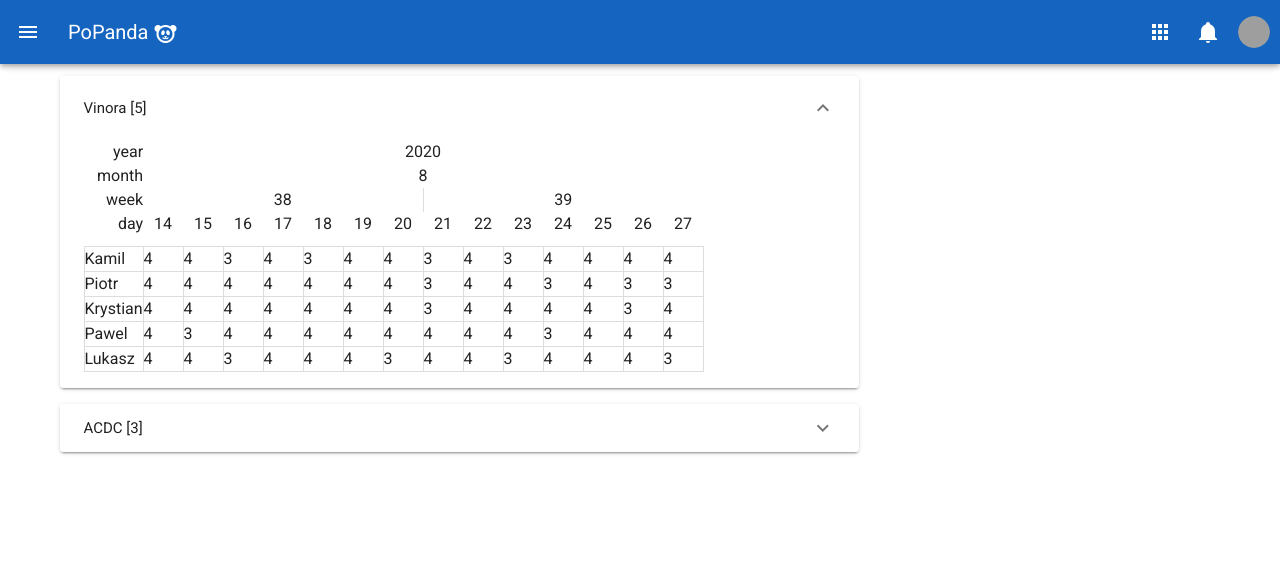
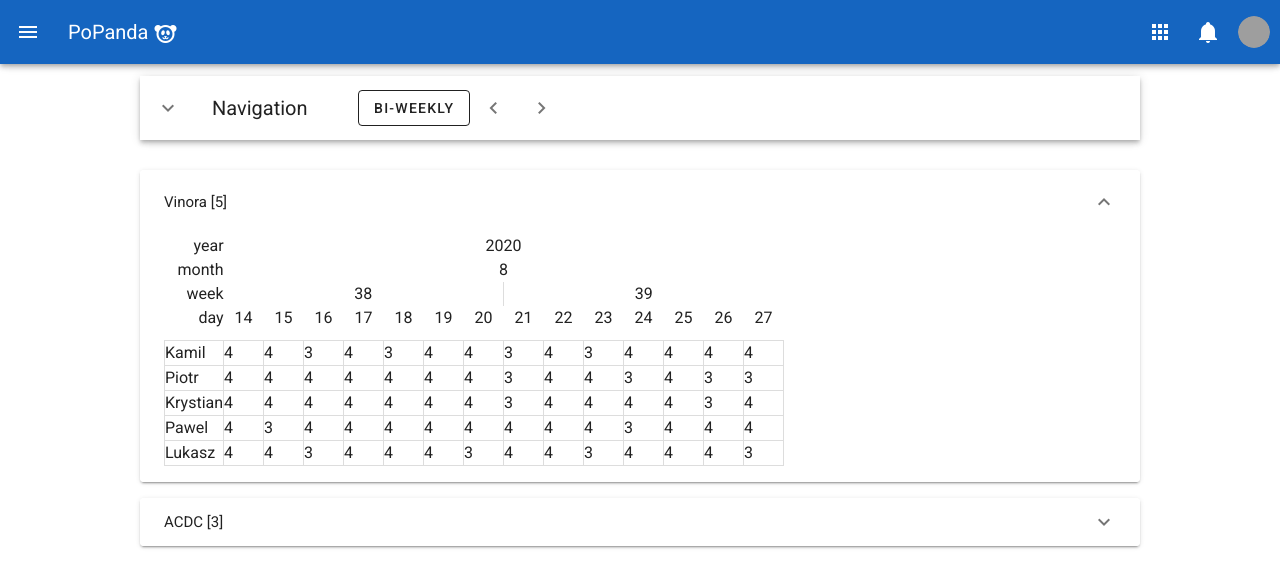
Before and after one commit to reg0/popanda, a Vue app: page / in a window 1280 px wide. Shown: the top 588 px of the page. Built offline with nearby package versions, Linux system fonts and the light colour scheme; grey boxes are pictures that could not be loaded.

Commit message:
added navigation

```diff
--- a/src/components/schedule/schedule.page.vue
+++ b/src/components/schedule/schedule.page.vue
@@ -1,6 +1,7 @@
 <template>
   <div class="content-wrapper">
-    <v-expansion-panels :hover="true" :multiple="true" :value="openTeamsIndexes" @change="onChange">
+    <Navigation :scale="scale" @scaleChanged="scaleChanged" />
+    <v-expansion-panels :hover="true" :multiple="true" :value="openTeamsIndexes" @change="openTeamsChanged">
       <v-expansion-panel v-for="team in teams" :key="team.id">
         <v-expansion-panel-header>{{ team.name }} [{{ team.peopleCount }}]</v-expansion-panel-header>
         <v-expansion-panel-content>
@@ -10,9 +11,14 @@
     </v-expansion-panels>
   </div>
 </template>
-<style>
+<style lang="scss">
   .content-wrapper {
     max-width: 1150px;
+    margin: 0 auto;
+
+    & > div {
+      width: 1000px;
+    }
   }
 </style>
 
@@ -25,6 +31,7 @@ import peopleService from '@/services/stubs/people.stub.service';
 import teamsService from '@/services/stubs/teams.stub.service';
 import Vue from 'vue';
 import Schedule from './schedule.component.vue';
+import Navigation from './scheduleNavigation.component.vue';
 
 export interface TeamData {
   loading: boolean;
@@ -38,6 +45,7 @@ export default Vue.extend({
 
   components: {
     Schedule,
+    Navigation,
   },
 
   data: () => ({
@@ -61,13 +69,16 @@ export default Vue.extend({
             activities: {},
           });
         });
-        this.onChange([0]);
+        this.openTeamsChanged([0]);
       }
     });
   },
 
   methods: {
-    onChange(openTeams: number[]) {
+    scaleChanged(newScale: number) {
+      this.scale = newScale;
+    },
+    openTeamsChanged(openTeams: number[]) {
       this.openTeamsIndexes = openTeams;
       openTeams
         .map((teamIdx) => this.teams[teamIdx].id)
--- /dev/null
+++ b/src/components/schedule/scheduleNavigation.component.vue
@@ -0,0 +1,73 @@
+<template>
+  <v-toolbar id="navigation" :extended="!collapsed" :extension-height="collapsed ? 0 : 100">
+    <v-btn icon @click="collapsed = !collapsed">
+      <v-icon>{{ collapsed ? 'mdi-chevron-down' : 'mdi-chevron-up'}}</v-icon>
+    </v-btn>
+
+    <v-toolbar-title>Navigation</v-toolbar-title>
+
+    <v-menu offset-y>
+      <template v-slot:activator="{ on, attrs }">
+        <v-btn
+          color="normal"
+          v-bind="attrs"
+          v-on="on"
+          outlined
+          class="scale-dropdown"
+        >
+          {{ scaleItems.find((it) => it.scale === scale).name }}
+        </v-btn>
+      </template>
+      <v-list>
+        <v-list-item
+          v-for="(item) in scaleItems"
+          :key="item.scale"
+          @click="scaleItemClicked(item.scale)"
+        >
+          <v-list-item-title>{{ item.name }}</v-list-item-title>
+        </v-list-item>
+      </v-list>
+    </v-menu>
+    <v-btn icon>
+      <v-icon>mdi-chevron-left</v-icon>
+    </v-btn>
+    <v-btn icon>
+      <v-icon>mdi-chevron-right</v-icon>
+    </v-btn>
+    <v-spacer></v-spacer>
+    <template v-if="!collapsed" #extension>
+      <v-toolbar-title>Title2</v-toolbar-title>
+    </template>
+  </v-toolbar>
+</template>
+<style lang="scss">
+  #navigation {
+    transition: height 0.3s;
+    margin-bottom: 30px;
+
+    .scale-dropdown {
+      margin-left: 50px;
+      width: 112px
+    }
+  }
+</style>
+<script lang="ts">
+
+import Vue from 'vue';
+
+export default Vue.extend({
+  name: 'Navigation',
+  props: {
+    scale: Number,
+  },
+  data: () => ({
+    collapsed: true,
+    scaleItems: [{ name: 'Weekly', scale: 7 }, { name: 'Bi-weekly', scale: 14 }, { name: 'Monthly', scale: 31 }],
+  }),
+  methods: {
+    scaleItemClicked(newScale: number) {
+      this.$emit('scaleChanged', newScale);
+    },
+  },
+});
+</script>
```
